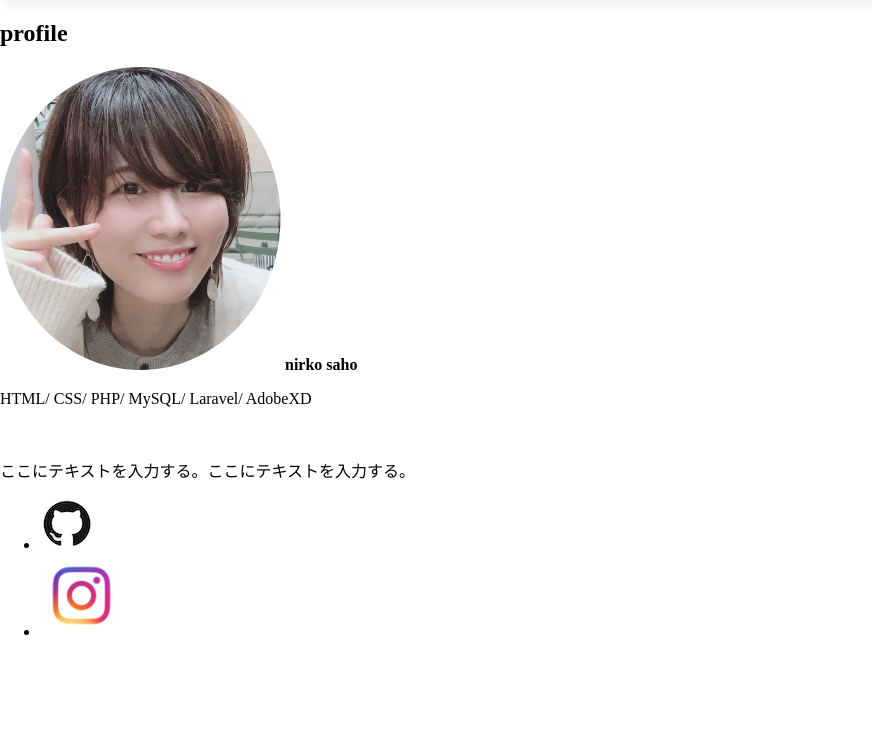
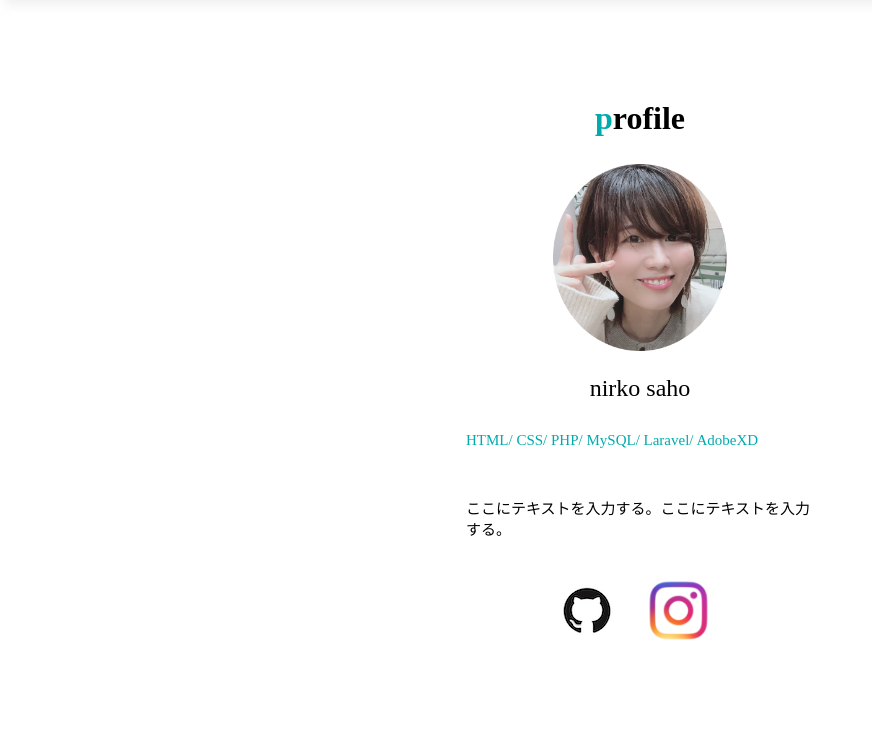
Before and after one commit to saho-noriko/PortfolioSample, a PHP site: page / in a window 1280 px wide. Shown: the part 67-823 px from the top of the page, without its empty margins (0-872 px from the left). Before the commit the page ends 702 px from the top, so only its background shows below. Run offline with PHP 8.4, Linux system fonts and the light colour scheme.

Commit message:
proflieの追加

```diff
--- a/index.html
+++ b/index.html
@@ -30,15 +30,16 @@
        <!--
         profileの箱
         -->
-        <h2>
-          <span>p</span>rofile
+        <h2 class="sub-title">
+          <span class="color-green">p</span>rofile
         </h2>
-        <div>
-          <img src="3x.png" alt="画像">
+        <div class="item-list">
+          <img src="img/3x.png" alt="画像">
           <b>nirko saho</b>
-          <p>HTML/ CSS/ PHP/ MySQL/ Laravel/ AdobeXD</p><br>
+          <p class="color-green">HTML/ CSS/ PHP/ MySQL/ Laravel/ AdobeXD</p><br>
           <p>ここにテキストを入力する。ここにテキストを入力する。</p>
-          <ul>
+
+          <ul class="icon-list">
             <li>
               <a href=""></a>
               <img src="img/github.png" alt="githubの画像">
--- a/style.css
+++ b/style.css
@@ -7,6 +7,11 @@ body{
 
 .color-green{
   color: #00ABAE;
+}
+
+.sub-title{
+  font-size: 32px;
+
 }
 /* headerのスタイルシート */
 .block-header{
@@ -27,5 +32,63 @@ mainタグのスタイルシート
  */
 
  .block-main{
+   text-align: center;
+   margin: 100px 0;
+ }
 
- }
+ /*
+ profileのスタイルシート
+  */
+
+
+
+.item-list img{
+  width: 50%;
+  height: 50%;
+}
+
+
+.item-list{
+  width: 100%;
+  max-width: 348px;
+  margin: 0 auto;
+
+}
+
+.item-list b{
+  display: block;
+  font-size: 24px;
+  font-weight: normal;
+  margin: 20px 0 30px;
+}
+
+.item-list p{
+  font-size: 15px;
+  line-height: normal;
+  text-align: left;
+}
+
+.icon-list{
+  list-style: none;
+  width: 200px;
+  padding: 0;
+  display: flex;
+  max-width: 347px;
+  margin: 30px auto;
+  justify-content: center;
+  align-items: center;
+
+}
+
+.icon-list img{
+  width: 100%;
+  height: 100%;
+}
+
+.item-list li{
+  margin-right: 22px;
+}
+
+.item-list li:last-child{
+  margin-right: 0;
+}
```
